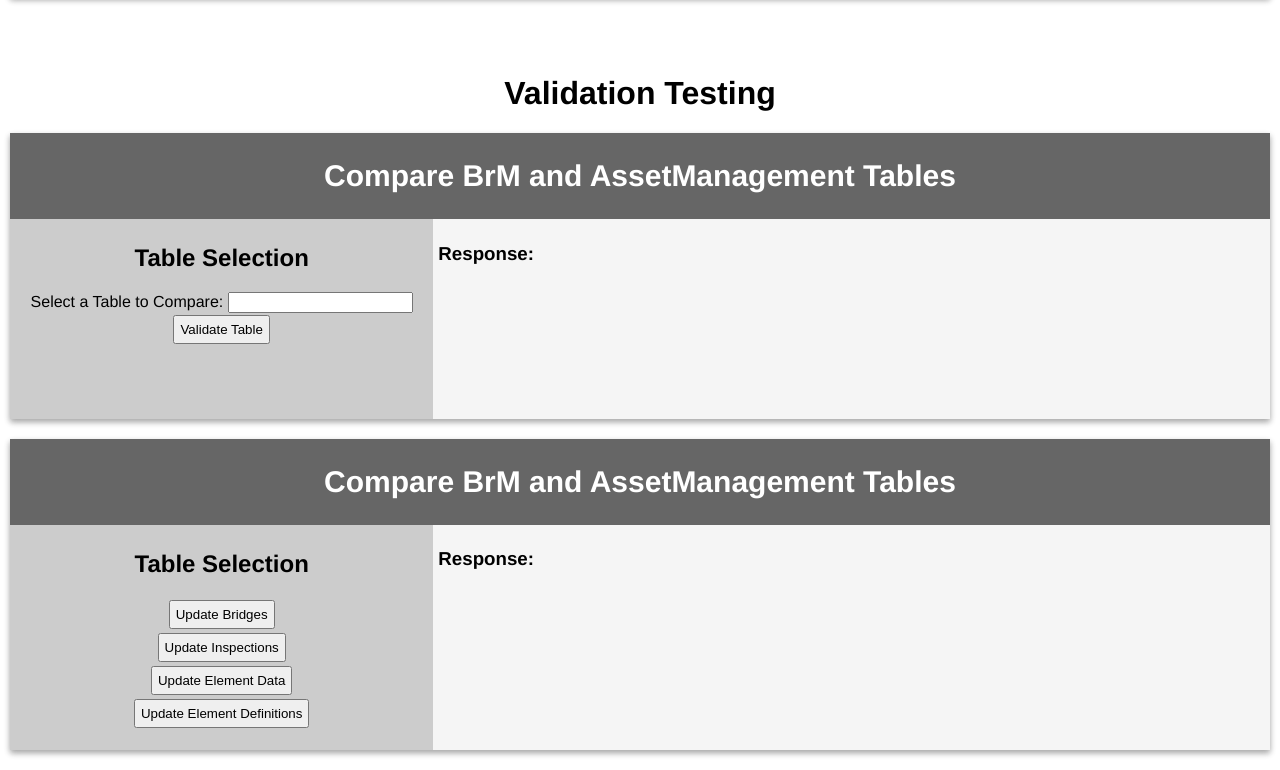
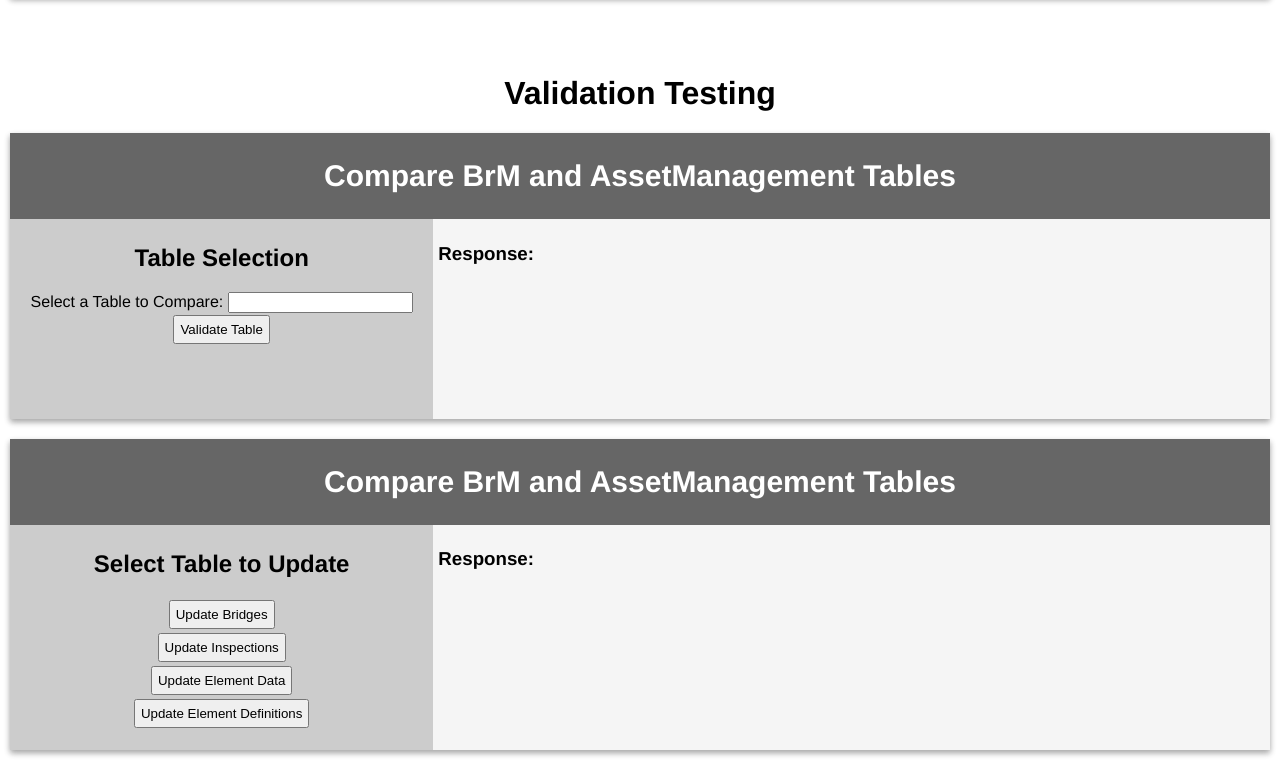
Before and after one commit to Skyliner33v/BrmAPI, a website: page index.html in a window 1280 px wide. Shown: the part 2054-2824 px from the top of the page. Drawn offline with Linux system fonts and the light colour scheme; no server answers.

Commit message:
Change heading name

```diff
--- a/index.html
+++ b/index.html
@@ -284,7 +284,7 @@
         <section id="importSection">
             <nav>
                 <!--List of Available Controllers-->
-                <h2 id="importHeader">Table Selection</h2>
+                <h2 id="importHeader">Select Table to Update</h2>
                 <div id="importButtons" class="stackButtons">
                     <button id="importBridgesBtn" type="button" onclick="updateBridges()">Update Bridges</button>
                     <button id="importInspectionsBtn" type="button" onclick="updateInspections()">Update Inspections </button>
```
